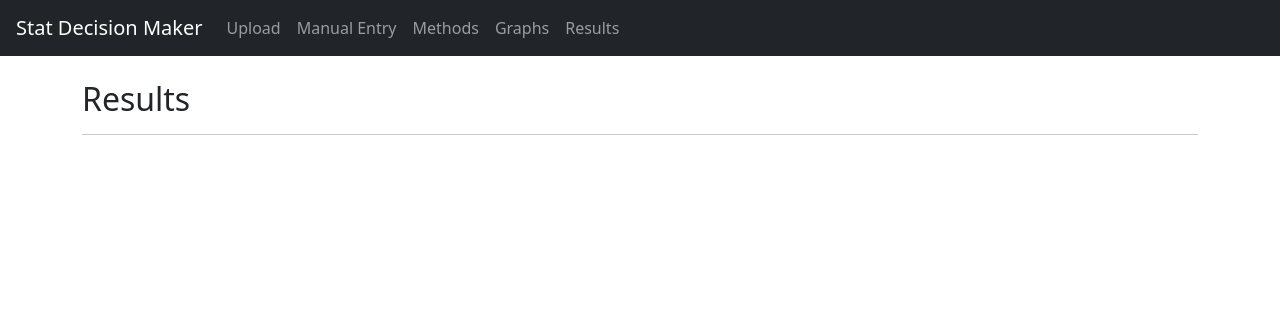
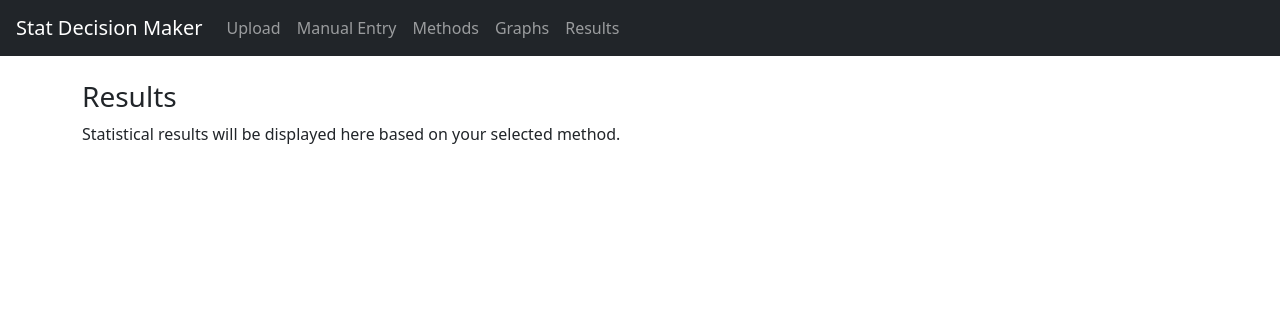
Before and after one commit to Kidanedg/stat-decision-maker, a Flask app: page /results in a window 1280 px wide. Shown: the top 316 px of the page. Run offline with Flask 3, Linux system fonts and the light colour scheme.

Commit message:
Update results.html

```diff
--- a/templates/results.html
+++ b/templates/results.html
@@ -1,7 +1,5 @@
 {% extends "base.html" %}
 {% block content %}
-<h2>Results</h2>
-{{ table|safe }}
-<hr>
-{{ graph_html|safe }}
+<h3>Results</h3>
+<p>Statistical results will be displayed here based on your selected method.</p>
 {% endblock %}
```
